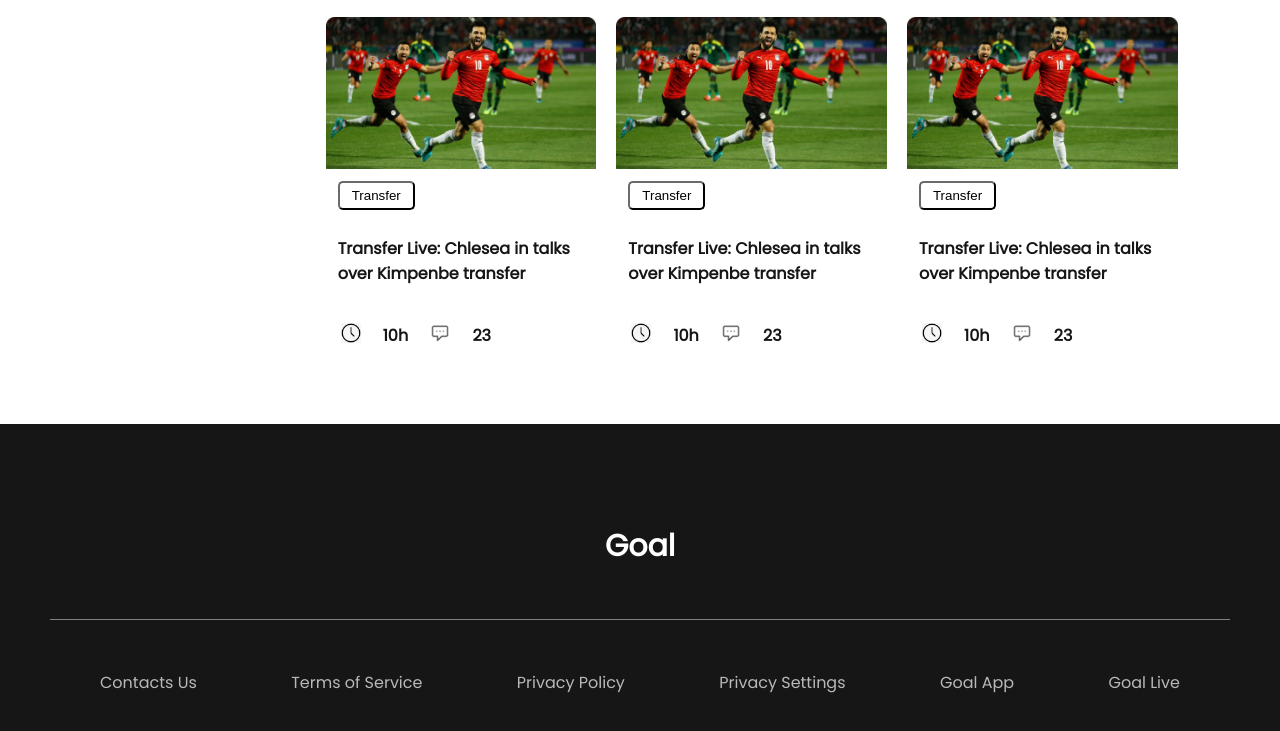
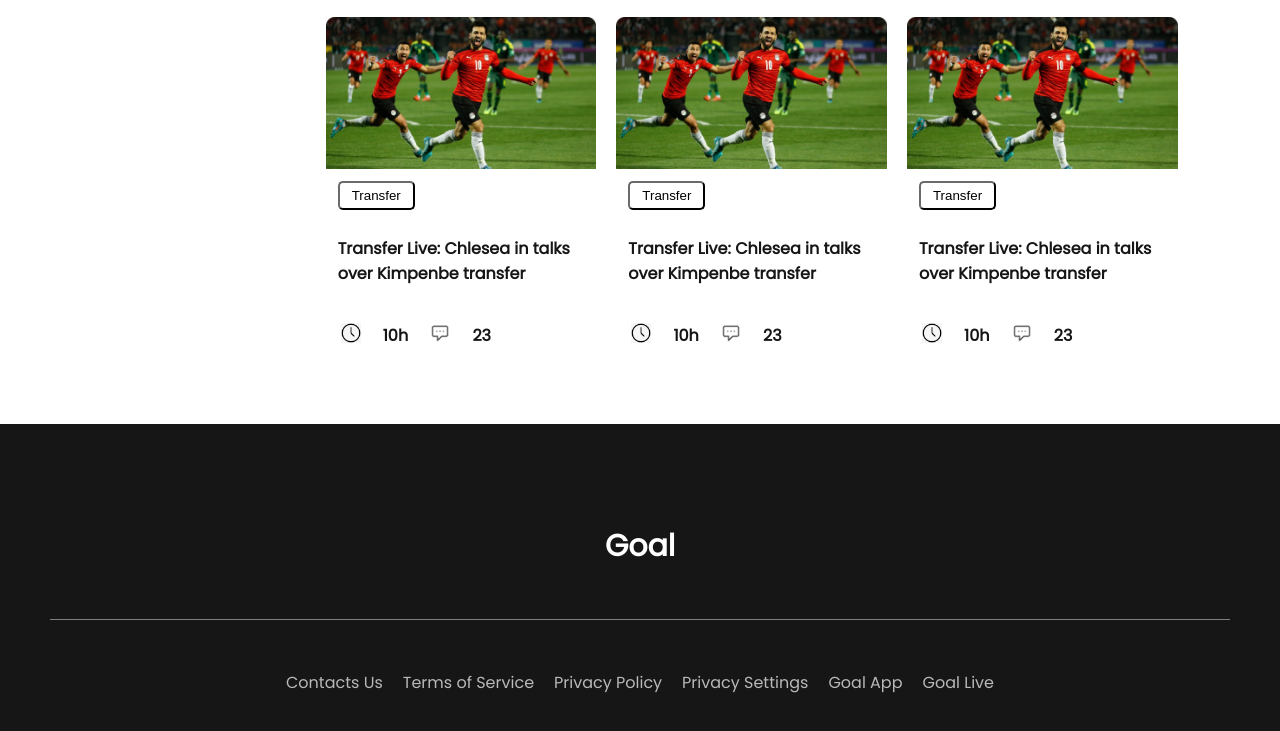
Before and after one commit to sohan333/assignment2, a plain HTML site: page index.html in a window 1280 px wide. Shown: the part 1242-1973 px from the top of the page. Drawn offline with Linux system fonts and the light colour scheme.

Commit message:
Fixed footer

```diff
--- a/styles.css
+++ b/styles.css
@@ -170,7 +170,7 @@ footer {
 .footer-link {
     padding: 50px 100px;
     display: flex;
-    justify-content: space-between;
+    justify-content: center;
 }
 
 footer h3 {
@@ -184,6 +184,7 @@ footer h3 {
 }
 
 .footer-link a {
+    margin: 0 10px;
     color: #B9B9B9;
     text-decoration: none;
 }
@@ -217,7 +218,7 @@ footer h3 {
         grid-template-columns: repeat(2, minmax(0, 1fr));
     }
     .footer-link {
-        flex-wrap: 2;
+        flex-wrap: wrap;
     }
 }
 
```
